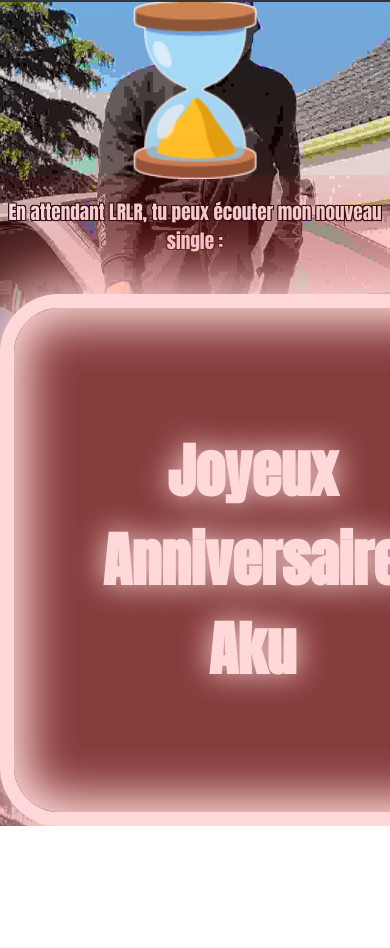
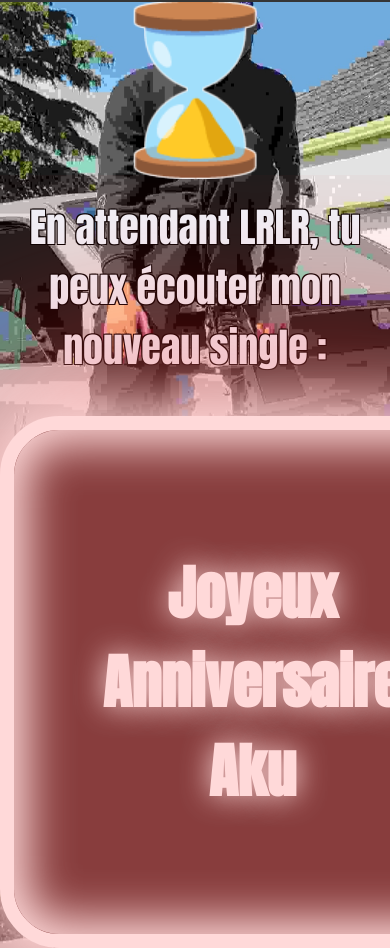
Before and after one commit to DorafBG/lrlr, a plain HTML site: page index.html in a window 390 px wide. Shown: the part 842-1790 px from the top of the page. Before the commit the page ends 1668 px from the top, so only its background shows below. Drawn offline with Linux system fonts and the light colour scheme.

Commit message:
changement desc taille mobile

```diff
--- a/css/mobile.css
+++ b/css/mobile.css
@@ -11,6 +11,10 @@
     padding-bottom: 2em;
     padding-left: 1.5em;
     padding-right: 1.5em;
+}
+
+#desc{
+    font-size: 2.5em;
 }
 
 #spoti{
--- a/index.html
+++ b/index.html
@@ -34,7 +34,7 @@
 
 		<main>
             <h1 id="titre">LRLR</h1>
-            <p class="desc">En attendant LRLR, tu peux écouter mon nouveau single :</p>
+            <p class="desc" id="desc">En attendant LRLR, tu peux écouter mon nouveau single :</p>
             <div>
             <a href="https://distrokid.com/hyperfollow/doraf/joyeux-anniversaire-aku">
                 <button id="bouton">Joyeux Anniversaire Aku</button>
```
